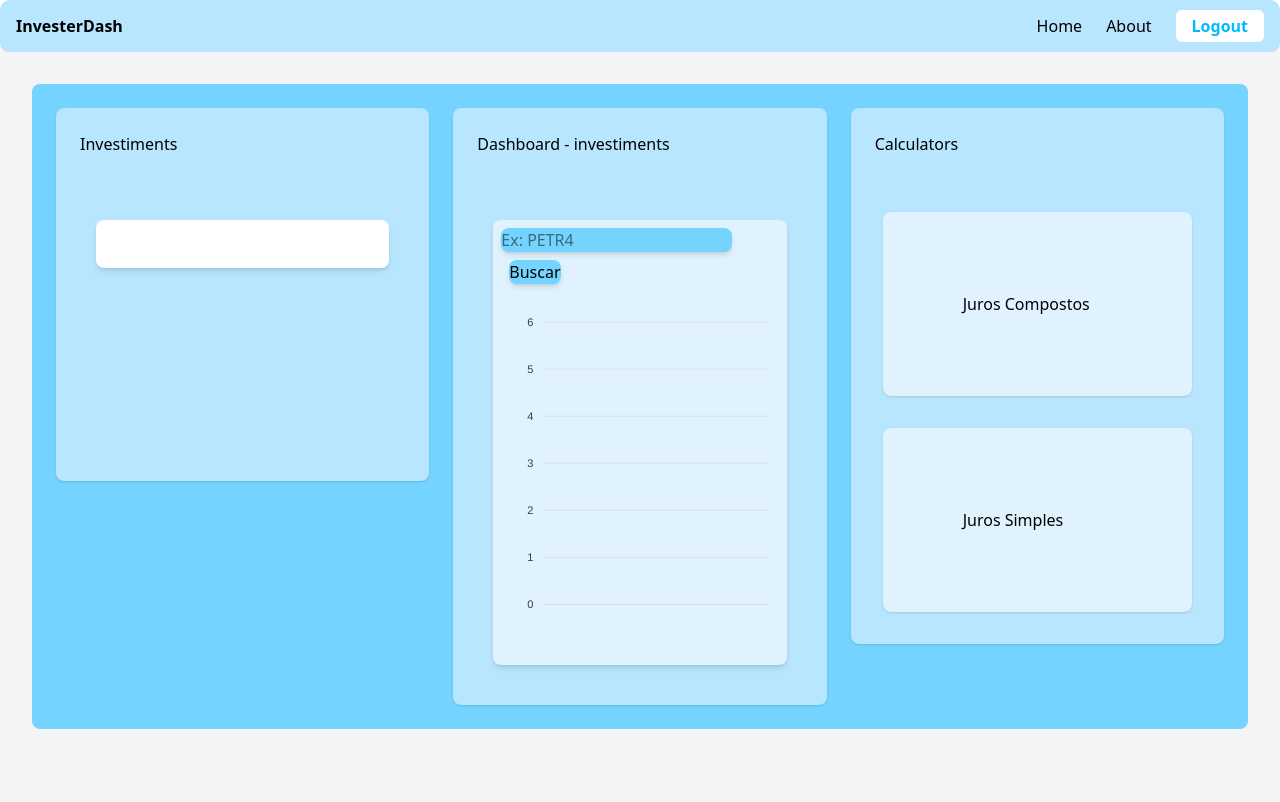
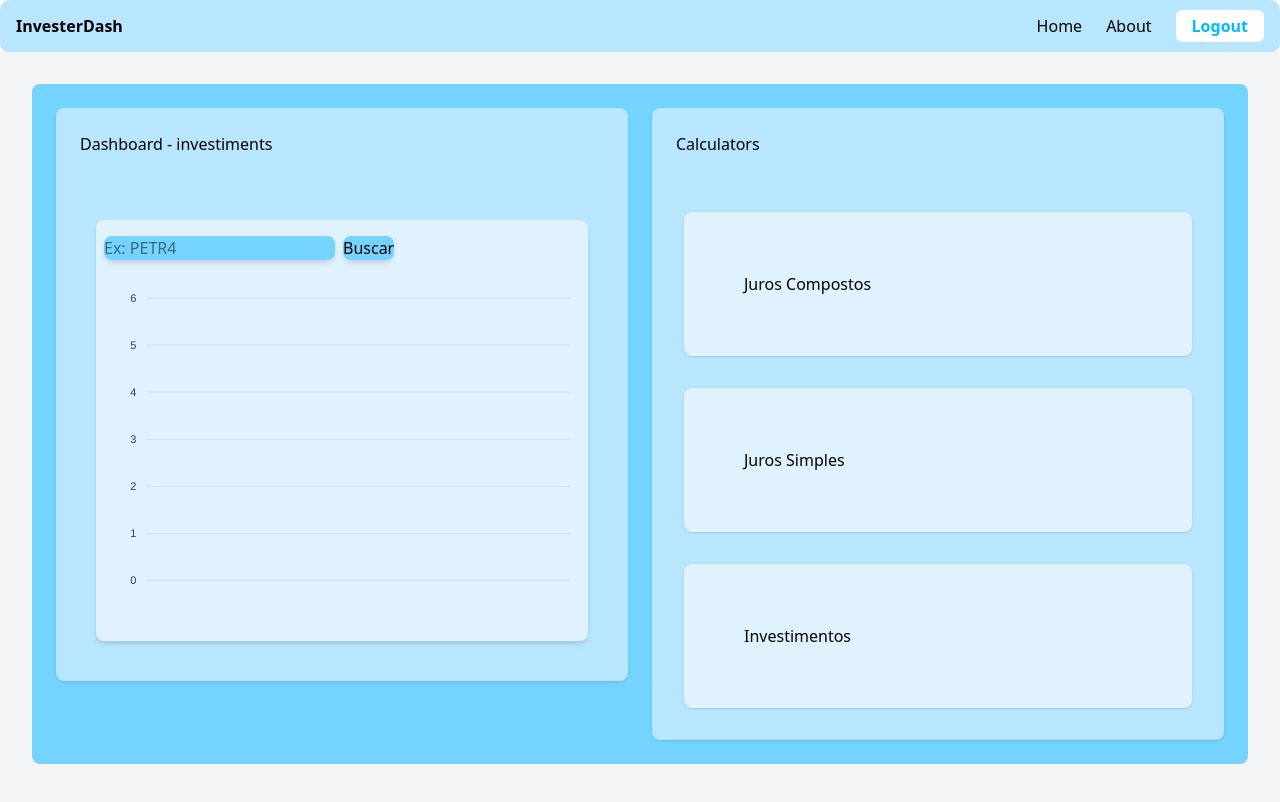
Before and after one commit to RobertdeSMaio/investdash, a React (Vite) app: page /Home in a window 1280 px wide. Shown: the top 802 px of the page. Built offline with nearby package versions, Linux system fonts and the light colour scheme.

Commit message:
add home

```diff
--- a/src/componentes/Investiments.tsx
+++ /dev/null
@@ -1,3 +0,0 @@
-export default function Invest() {
-  return <div className="p-6 bg-white m-10 rounded-lg shadow-md"></div>;
-}
--- a/src/pages/Home.tsx
+++ b/src/pages/Home.tsx
@@ -1,6 +1,5 @@
 import { Link } from "react-router-dom";
 import Dash from "../componentes/dash";
-import Invest from "../componentes/Investiments";
 import NavBar from "../componentes/NavBar";
 
 export default function Home() {
@@ -10,16 +9,7 @@ export default function Home() {
 
       <main className="min-h-screen bg-gray-100 p-8 flex flex-col gap-4">
         <div className="bg-sky-300 p-6 rounded-lg flex-0">
-          <div className="grid grid-cols-1 md:grid-cols-3 gap-6">
-            <div className="bg-sky-200 aspect-square rounded-lg shadow-sm">
-              <div>
-                <h1 className="flex-1 p-6">Investiments</h1>
-                <div>
-                  <Invest />
-                </div>
-              </div>
-            </div>
-
+          <div className="grid grid-cols-1 md:grid-cols-2 gap-6">
             <div className="bg-sky-200 aspect-square rounded-lg shadow-sm">
               <h1 className="p-6">Dashboard - investiments</h1>
               <Dash />
@@ -29,13 +19,18 @@ export default function Home() {
               <h1 className="p-6">Calculators</h1>
               <h3></h3>
               <Link to="/ComposeJ">
-                <div className="bg-sky-100 p-20 flex-1 m-8 rounded-lg shadow-sm hover:bg-sky-300 transition-colors">
+                <div className="bg-sky-100 p-15 flex-1 m-8 rounded-lg shadow-sm hover:bg-sky-300 transition-colors">
                   Juros Compostos
                 </div>
               </Link>
               <Link to="/SimpleJ">
-                <div className="bg-sky-100 p-20 flex-1 m-8 rounded-lg shadow-sm hover:bg-sky-300 transition-colors">
+                <div className="bg-sky-100 p-15 flex-1 m-8 rounded-lg shadow-sm hover:bg-sky-300 transition-colors">
                   Juros Simples
+                </div>
+              </Link>
+              <Link to="/Invest">
+                <div className="bg-sky-100 p-15 flex-1 m-8 rounded-lg shadow-sm hover:bg-sky-300 transition-colors">
+                  Investimentos
                 </div>
               </Link>
             </div>
```
Also changed, not shown: src/pages/Invest.tsx (added).
